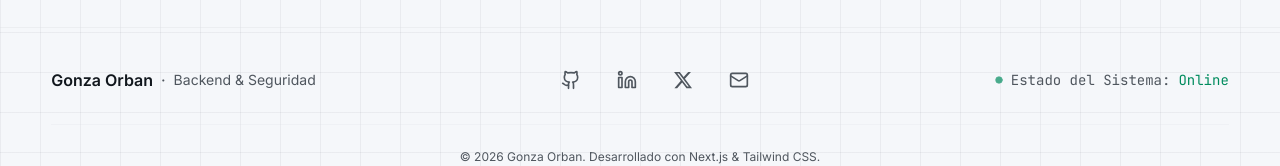
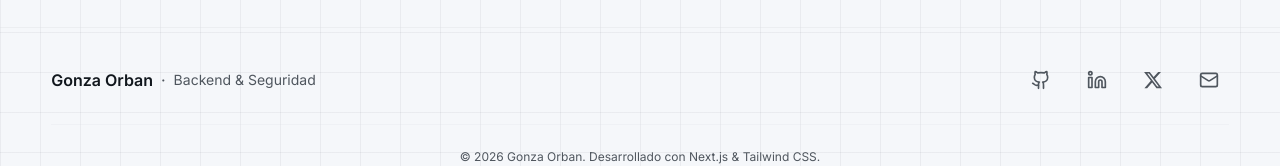
Before and after one commit to gonzaorban/portfolio, a Next.js app: page / in a window 1280 px wide. Shown: the part 4888-5054 px from the top of the page. Built offline with nearby package versions, Linux system fonts and the light colour scheme; no server answers.

Commit message:
Quitar 'Estado del Sistema: Online' del footer
Co-Authored-By: Claude Opus 5.5 <noreply@anthropic.com>

```diff
--- a/components/footer.tsx
+++ b/components/footer.tsx
@@ -1,7 +1,7 @@
 "use client"
 
 import { motion } from "framer-motion"
-import { Github, Linkedin, Mail, Circle } from "lucide-react"
+import { Github, Linkedin, Mail } from "lucide-react"
 
 // Custom X (Twitter) icon
 const XIcon = ({ className }: { className?: string }) => (
@@ -64,19 +64,6 @@ export function Footer() {
               </a>
             ))}
           </motion.div>
-
-          {/* System Status */}
-          <motion.div
-            initial={{ opacity: 0 }}
-            whileInView={{ opacity: 1 }}
-            viewport={{ once: true }}
-            transition={{ delay: 0.2 }}
-            className="flex items-center gap-2 text-sm"
-          >
-            <Circle className="w-2 h-2 fill-primary text-primary animate-pulse" />
-            <span className="font-mono text-muted-foreground">Estado del Sistema:</span>
-            <span className="font-mono text-primary">Online</span>
-          </motion.div>
         </div>
 
         {/* Copyright */}
```
